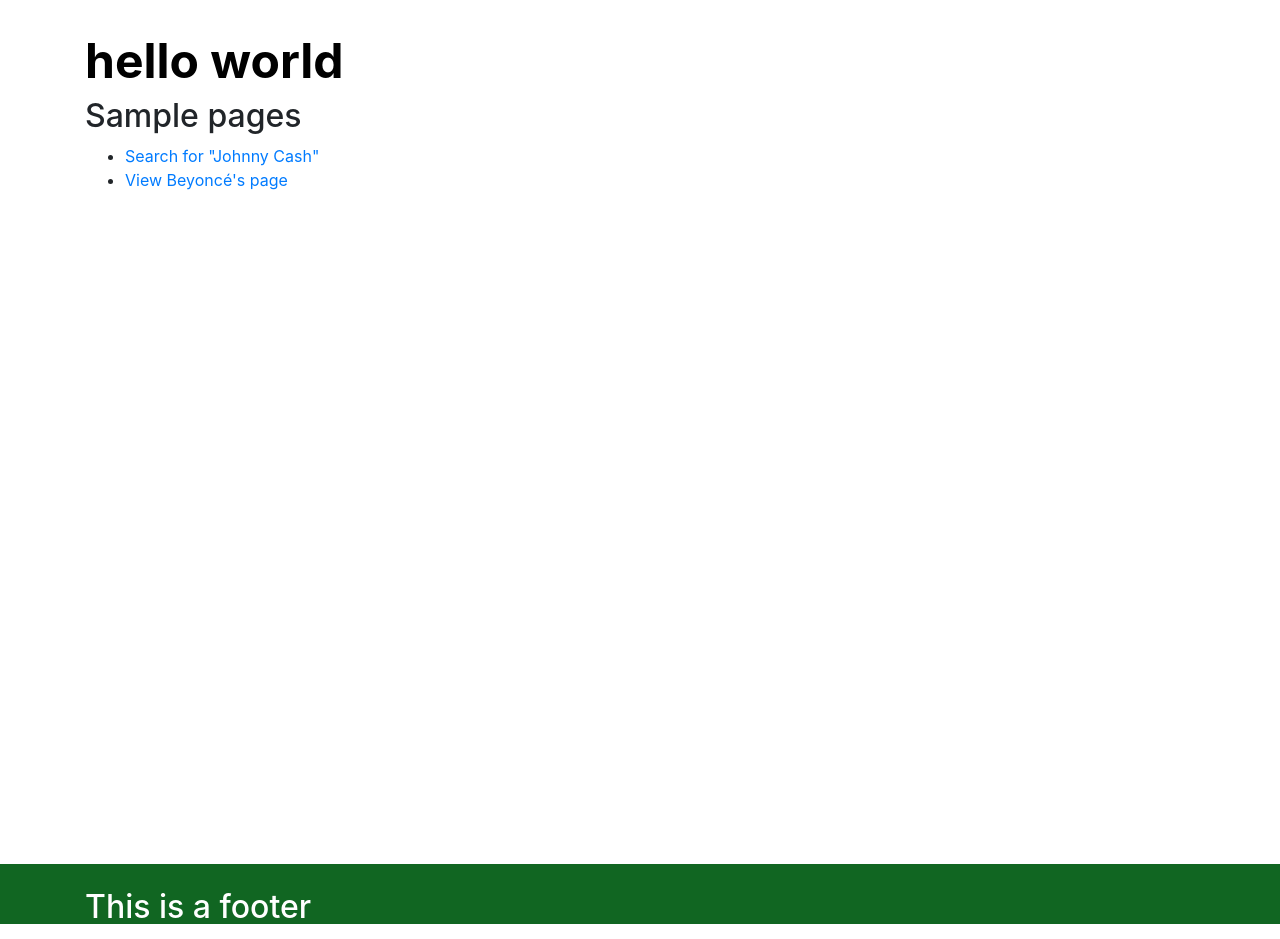
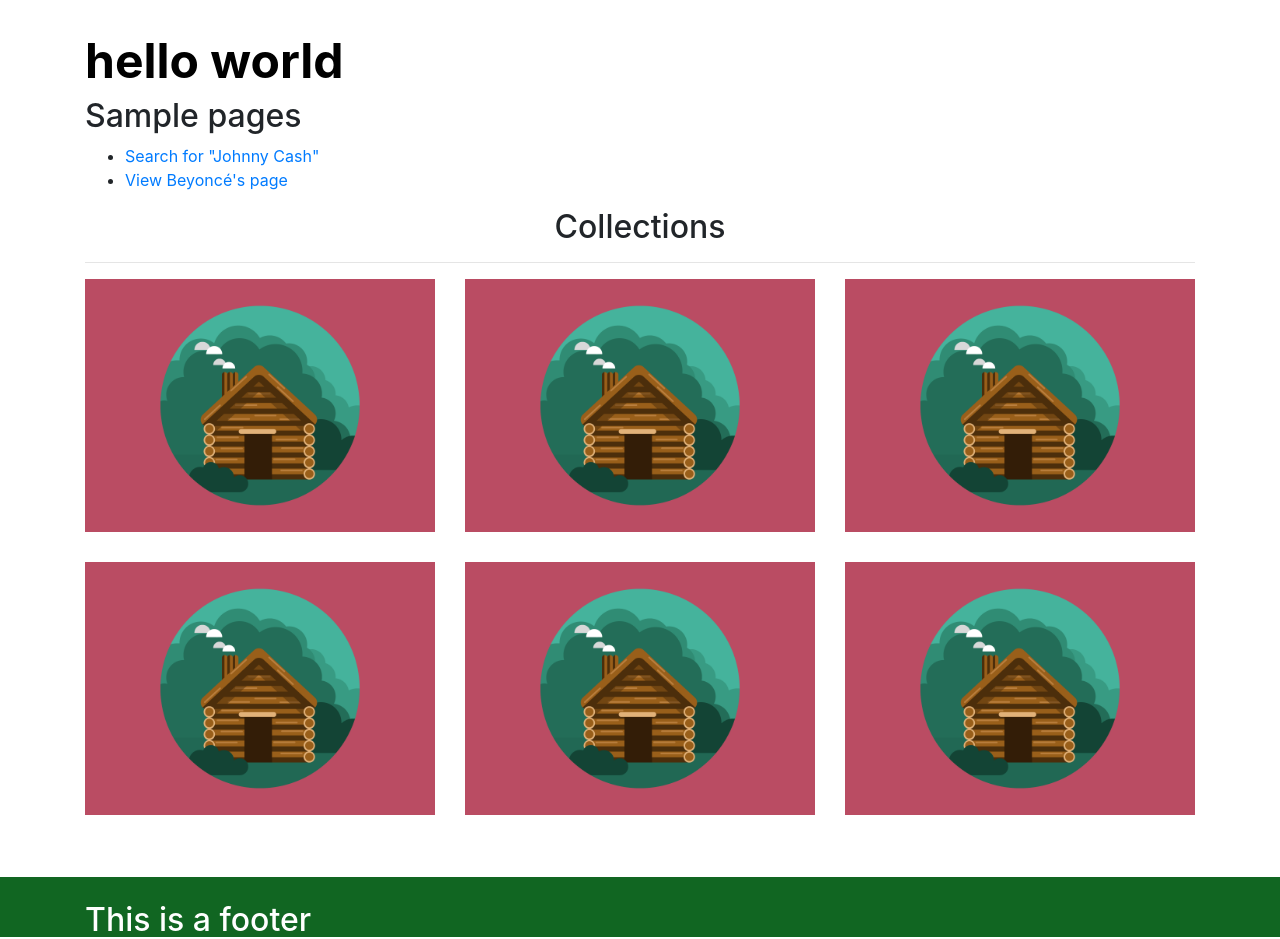
Before and after one commit to Viscious-and-Delicious/Music-Socialize, a Flask app: page / in a window 1280 px wide. Shown: the part 98-1037 px from the top of the page. Run offline with Flask 2, Linux system fonts and the light colour scheme; some libraries are stand-ins or nearby versions.

Commit message:
add collections in home page

```diff
--- a/spotify-flask/app.py
+++ b/spotify-flask/app.py
@@ -5,8 +5,10 @@ import base64
 import urllib
 import json
 import spotify
+from flask_pymongo import PyMongo
 
 app = Flask(__name__)
+mongo = PyMongo(app)
 
 #  Client Keys
 CLIENT_ID = "630b86f26d9e4839a970cc2057c7f5c5"
--- a/spotify-flask/static/css/mystyles.css
+++ b/spotify-flask/static/css/mystyles.css
@@ -12,9 +12,62 @@ h5#hi-user-id {
 }
 
 #woz-content{
-  min-height: 800px;
+  /*min-height: 800px;*/
 }
-
+.col-lg-12{
+  text-align: center;
+}
+#portfolio .portfolio-item {
+  margin: 0 0 15px;
+  right: 0;
+}
+#portfolio .portfolio-item .portfolio-link {
+  display: block;
+  position: relative;
+  max-width: 400px;
+  margin: 0 auto;
+}
+#portfolio .portfolio-item .portfolio-link .caption {
+  background: rgba(24, 188, 156, 0.9);
+  position: absolute;
+  width: 100%;
+  height: 100%;
+  opacity: 0;
+  transition: all ease 0.5s;
+  -webkit-transition: all ease 0.5s;
+  -moz-transition: all ease 0.5s;
+}
+#portfolio .portfolio-item .portfolio-link .caption:hover {
+  opacity: 1;
+}
+#portfolio .portfolio-item .portfolio-link .caption .caption-content {
+  position: absolute;
+  width: 100%;
+  height: 20px;
+  font-size: 20px;
+  text-align: center;
+  top: 50%;
+  margin-top: -12px;
+  color: white;
+}
+#portfolio .portfolio-item .portfolio-link .caption .caption-content i {
+  margin-top: -12px;
+}
+#portfolio .portfolio-item .portfolio-link .caption .caption-content h3,
+#portfolio .portfolio-item .portfolio-link .caption .caption-content h4 {
+  margin: 0;
+}
+#portfolio * {
+  z-index: 2;
+}
+@media (min-width: 767px) {
+  #portfolio .portfolio-item {
+    margin: 0 0 30px;
+  }
+}
+img.img-responsive{
+  max-width: 100%;
+}
 
 header#woz-header{
   margin-bottom: 2.0em;
--- a/spotify-flask/templates/homepage.html
+++ b/spotify-flask/templates/homepage.html
@@ -22,8 +22,80 @@
   </div>
 
 
-
-
 </section>
 
+<!-- Portfolio Grid Section -->
+    <section id="portfolio">
+        <div class="container">
+            <div class="row">
+                <div class="col-lg-12 text-center">
+                    <h2>Collections</h2>
+                    <hr class="star-primary">
+                </div>
+            </div>
+            <div class="row">
+                <div class="col-sm-4 portfolio-item">
+                    <a href="#portfolioModal1" class="portfolio-link" data-toggle="modal">
+                        <div class="caption">
+                            <div class="caption-content">
+                                <i class="fa fa-search-plus fa-3x"></i>
+                            </div>
+                        </div>
+                        <img src="/static/img/cabin.png" class="img-responsive" alt="">
+                    </a>
+                </div>
+                <div class="col-sm-4 portfolio-item">
+                    <a href="#portfolioModal2" class="portfolio-link" data-toggle="modal">
+                        <div class="caption">
+                            <div class="caption-content">
+                                <i class="fa fa-search-plus fa-3x"></i>
+                            </div>
+                        </div>
+                        <img src="/static/img/cabin.png" class="img-responsive" alt="">
+                    </a>
+                </div>
+                <div class="col-sm-4 portfolio-item">
+                    <a href="#portfolioModal3" class="portfolio-link" data-toggle="modal">
+                        <div class="caption">
+                            <div class="caption-content">
+                                <i class="fa fa-search-plus fa-3x"></i>
+                            </div>
+                        </div>
+                        <img src="/static/img/cabin.png" class="img-responsive" alt="">
+                    </a>
+                </div>
+                <div class="col-sm-4 portfolio-item">
+                    <a href="#portfolioModal4" class="portfolio-link" data-toggle="modal">
+                        <div class="caption">
+                            <div class="caption-content">
+                                <i class="fa fa-search-plus fa-3x"></i>
+                            </div>
+                        </div>
+                        <img src="/static/img/cabin.png" class="img-responsive" alt="">
+                    </a>
+                </div>
+                <div class="col-sm-4 portfolio-item">
+                    <a href="#portfolioModal5" class="portfolio-link" data-toggle="modal">
+                        <div class="caption">
+                            <div class="caption-content">
+                                <i class="fa fa-search-plus fa-3x"></i>
+                            </div>
+                        </div>
+                        <img src="/static/img/cabin.png" class="img-responsive" alt="">
+                    </a>
+                </div>
+                <div class="col-sm-4 portfolio-item">
+                    <a href="#portfolioModal6" class="portfolio-link" data-toggle="modal">
+                        <div class="caption">
+                            <div class="caption-content">
+                                <i class="fa fa-search-plus fa-3x"></i>
+                            </div>
+                        </div>
+                        <img src="/static/img/cabin.png" class="img-responsive" alt="">
+                    </a>
+                </div>
+            </div>
+        </div>
+    </section>
+
 {% include 'partials/foot.html' %}
```
Also changed, not shown: spotify-flask/static/img/cabin.png (added).
